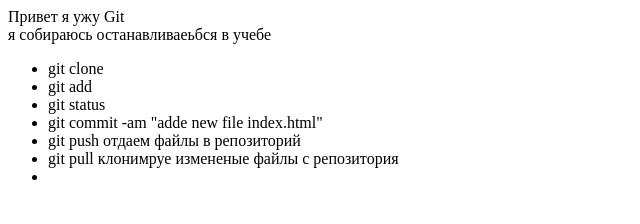
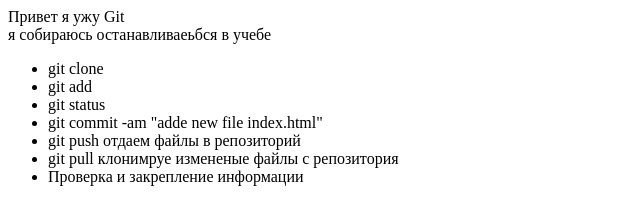
Before and after one commit to mpb85/my_app, a plain HTML site: page index.html in a window 1280 px wide. Shown: the whole page, without its empty margins (0-640 px from the left). Drawn offline with Linux system fonts and the light colour scheme.

```diff
--- a/index.html
+++ b/index.html
@@ -10,6 +10,6 @@
         <li>git commit -am "adde new file index.html"</li>
         <li>git push отдаем файлы в репозиторий</li>
         <li>git pull клонимруе измененые файлы с репозитория</li>
-        <li></li>
+        <li>Проверка и закрепление информации</li>
     </ul>
 </div>
```
